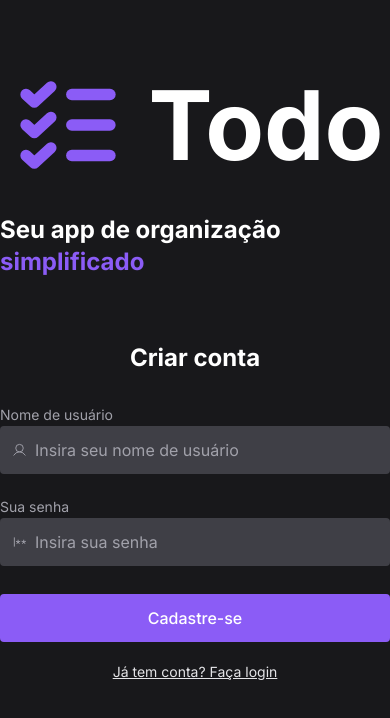
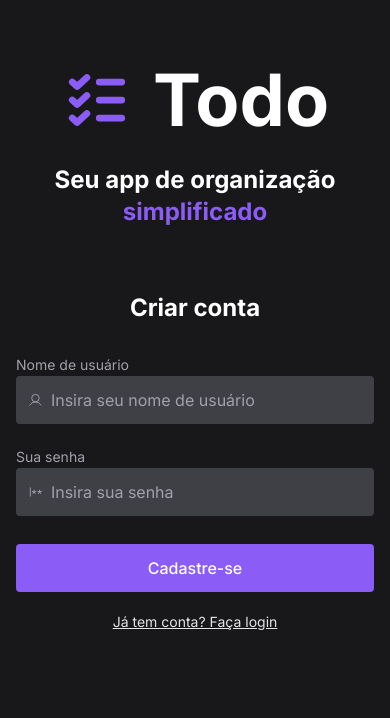
Before and after one commit to joaovictor09/Todo-App-React, a React (Vite) app: page /signin in a window 390 px wide. Shown: the top 718 px of the page. Built offline with nearby package versions, Linux system fonts and the light colour scheme.

Commit message:
Responsive

```diff
--- a/src/pages/Login.tsx
+++ b/src/pages/Login.tsx
@@ -53,13 +53,13 @@ export function Login(){
   }, [])
 
   return (
-    <div className="w-full h-screen flex flex-col items-center">
+    <div className="w-full h-screen flex flex-col items-center px-4 md:px-0">
       <div className="flex flex-col gap-7 items-center mt-16">
-        <div className="flex gap-5 items-center">
-          <ListChecks size="122" weight="bold" className="text-violet-500"/>
-          <h2 className="text-8xl font-bold text-white">Todo</h2>
+        <div className="flex gap-5 items-center text-7xl md:text-9xl">
+          <ListChecks weight="bold" className="text-violet-500 "/>
+          <h2 className="font-bold text-white">Todo</h2>
         </div>
-        <h1 className="text-white font-semibold text-2xl">Seu app de organização <span className="text-violet-500">simplificado</span></h1>
+        <h1 className="text-white font-semibold text-2xl text-center">Seu app de organização <span className="text-violet-500">simplificado</span></h1>
       </div>
 
       <form
--- a/src/pages/SignIn.tsx
+++ b/src/pages/SignIn.tsx
@@ -53,13 +53,13 @@ export function SignIn(){
   }, [])
 
   return (
-    <div className="w-full h-screen flex flex-col items-center">
+    <div className="w-full h-screen flex flex-col items-center px-4 md:px-0">
       <div className="flex flex-col gap-7 items-center mt-16">
-        <div className="flex gap-5 items-center">
-          <ListChecks size="122" weight="bold" className="text-violet-500"/>
-          <h2 className="text-8xl font-bold text-white">Todo</h2>
+        <div className="flex gap-5 items-center text-7xl md:text-9xl">
+          <ListChecks weight="bold" className="text-violet-500"/>
+          <h2 className="font-bold text-white">Todo</h2>
         </div>
-        <h1 className="text-white font-semibold text-2xl">Seu app de organização <span className="text-violet-500">simplificado</span></h1>
+        <h1 className="text-white font-semibold text-2xl text-center">Seu app de organização <span className="text-violet-500">simplificado</span></h1>
       </div>
 
       <form
```
